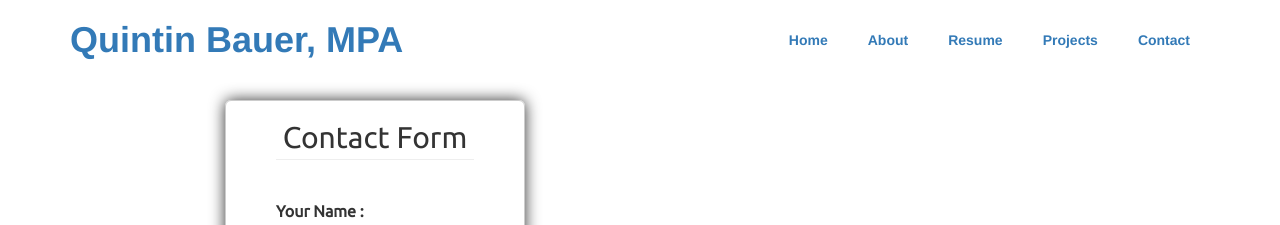
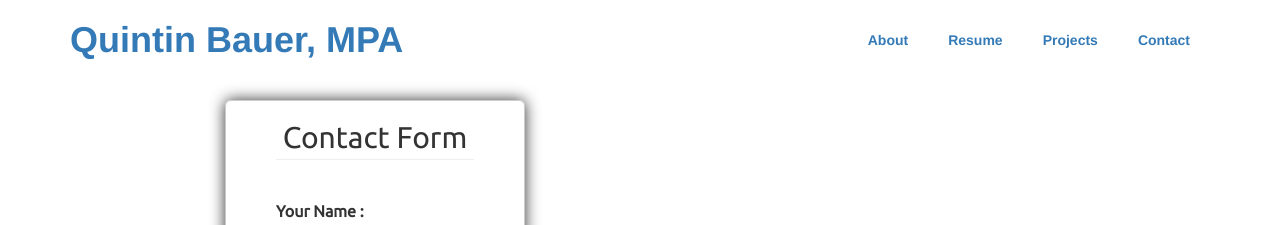
Before and after one commit to qbauer82/qbauer82.github.io, a Jekyll site: the page contact.html, which Jekyll copies as it is, in a window 1280 px wide. Shown: the top 225 px of the page. Built offline with Jekyll 4.4.1, drawn with Linux system fonts in a browser that asks for light colours.

Commit message:
Update contact.html

```diff
--- a/contact.html
+++ b/contact.html
@@ -9,7 +9,6 @@
     <div class="row">
       <h1 class="col-sm-8"><a href="https://qbauer82.github.io/">Quintin Bauer, MPA</a></h1>
       <nav class="col-sm-4">
-        <p><a href="https://qbauer82.github.io/">Home</a></p>
         <p><a href="aboutme.html">About</a></p>
         <p><a href="resume.html">Resume</a></p>
         <p><a href="projects.html">Projects</a></p>
```
